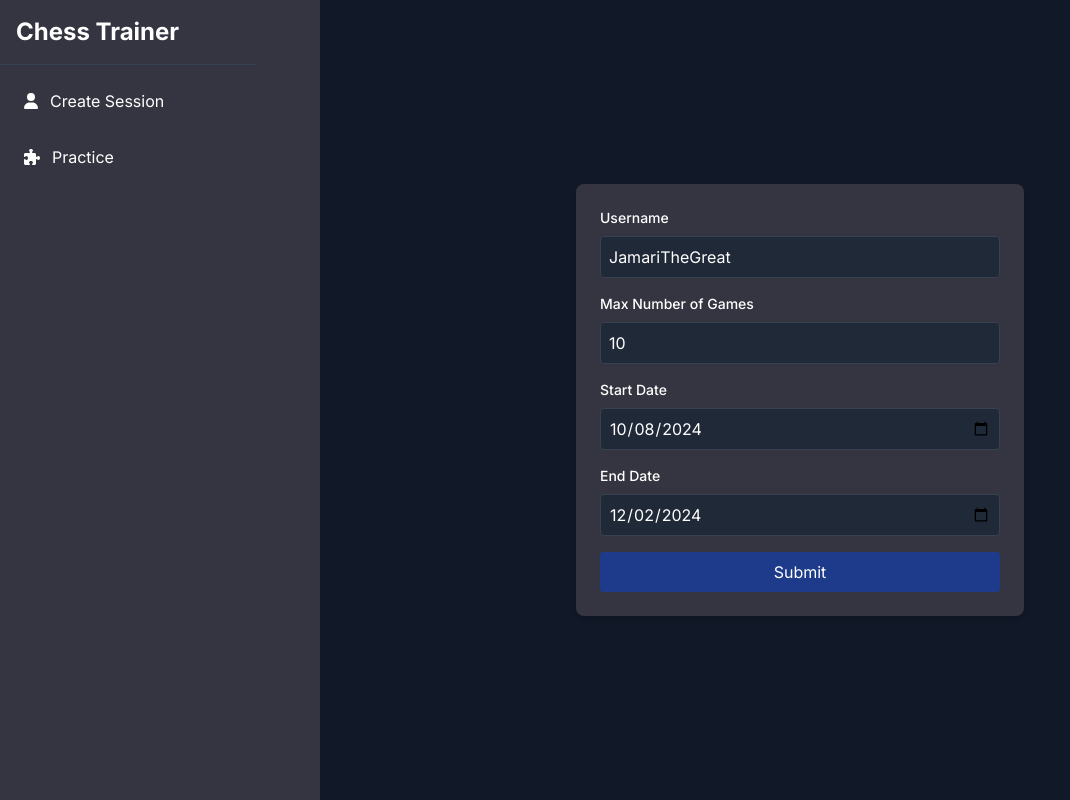
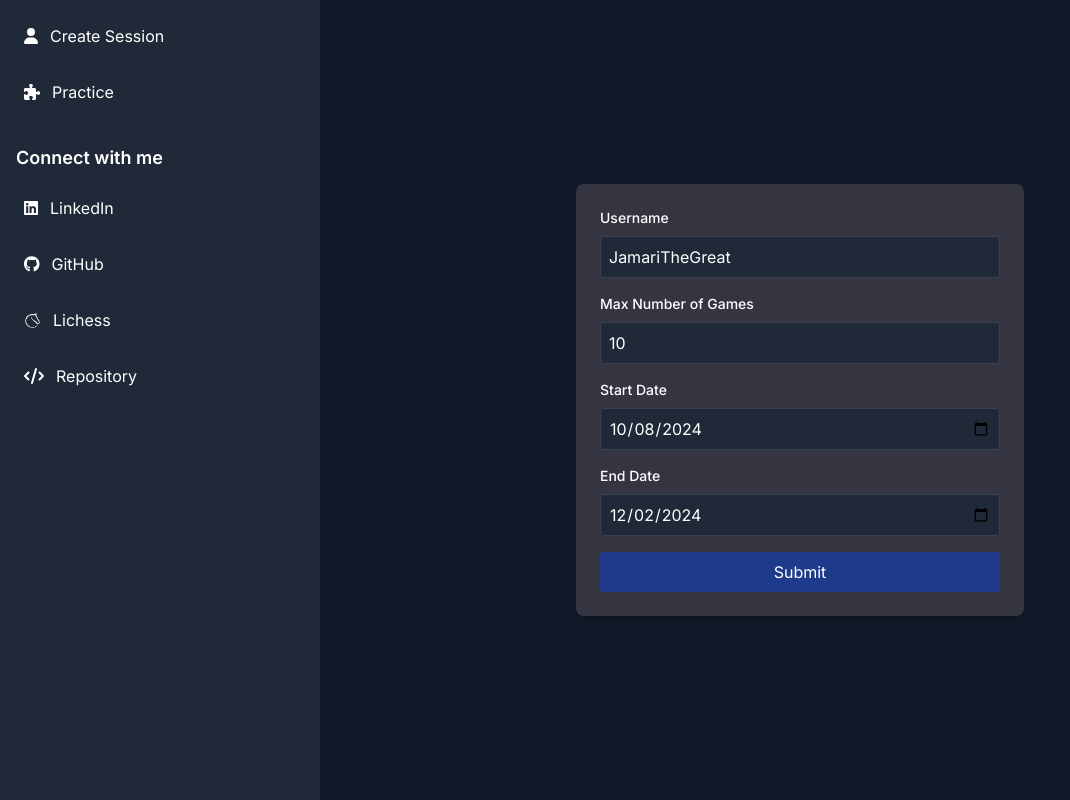
Before and after one commit to JamarTG/litrainer, a React (Vite) app: page / in a window 1280 px wide. Shown: the whole page, without its empty margins (0-1070 px from the left). Built offline with nearby package versions, Linux system fonts and the light colour scheme.

Commit message:
Add Lichess Account

```diff
--- a/src/components/ui/Sidebar.tsx
+++ b/src/components/ui/Sidebar.tsx
@@ -1,18 +1,17 @@
-// src/components/Sidebar.tsx
 import React from "react";
 import { FontAwesomeIcon } from "@fortawesome/react-fontawesome";
 import {
+  faUser,
+  faPuzzlePiece,
   faChessKnight,
-  faPuzzlePiece,
-  faUser,
+  faCode,
 } from "@fortawesome/free-solid-svg-icons";
+import { faLinkedin, faGithub } from "@fortawesome/free-brands-svg-icons";
+import lichess from "../../../public/svgs/lichess.png";
 
 const Sidebar: React.FC = () => {
   return (
-    <div className="h-screen w-64 bg-darkBackground text-white flex flex-col">
-      <div className="p-4 text-2xl font-bold border-b border-gray-700">
-        Chess Trainer
-      </div>
+    <div className="flex flex-col h-full bg-gray-800 text-white">
       <nav className="flex-1 p-4">
         <ul>
           <li className="mb-4">
@@ -35,6 +34,56 @@ const Sidebar: React.FC = () => {
             </a>
           </li>
         </ul>
+
+        <div className="mt-8">
+          <h2 className="text-lg font-semibold mb-4">Connect with me</h2>
+          <ul>
+            <li className="mb-4">
+              <a
+                href="https://www.linkedin.com/in/jamarimcfarlane/"
+                target="_blank"
+                rel="noopener noreferrer"
+                className="flex items-center p-2 hover:bg-gray-700 rounded"
+              >
+                <FontAwesomeIcon icon={faLinkedin} className="mr-3" />
+                LinkedIn
+              </a>
+            </li>
+            <li className="mb-4">
+              <a
+                href="https://github.com/JamarTG"
+                target="_blank"
+                rel="noopener noreferrer"
+                className="flex items-center p-2 hover:bg-gray-700 rounded"
+              >
+                <FontAwesomeIcon icon={faGithub} className="mr-3" />
+                GitHub
+              </a>
+            </li>
+            <li className="mb-4">
+              <a
+                href="https://lichess.org/@/JamariTheGreat"
+                target="_blank"
+                rel="noopener noreferrer"
+                className="flex items-center p-2 hover:bg-gray-700 rounded"
+              >
+                <img src={lichess} width={17} alt="" className="mr-3" />
+                Lichess
+              </a>
+            </li>
+            <li className="mb-4">
+              <a
+                href="https://github.com/JamarTG/litrainer"
+                target="_blank"
+                rel="noopener noreferrer"
+                className="flex items-center p-2 hover:bg-gray-700 rounded"
+              >
+                <FontAwesomeIcon icon={faCode} className="mr-3" />
+                Repository
+              </a>
+            </li>
+          </ul>
+        </div>
       </nav>
     </div>
   );
```
Also changed, not shown: public/svgs/lichess.png (added), public/svgs/lichess.svg (added).
